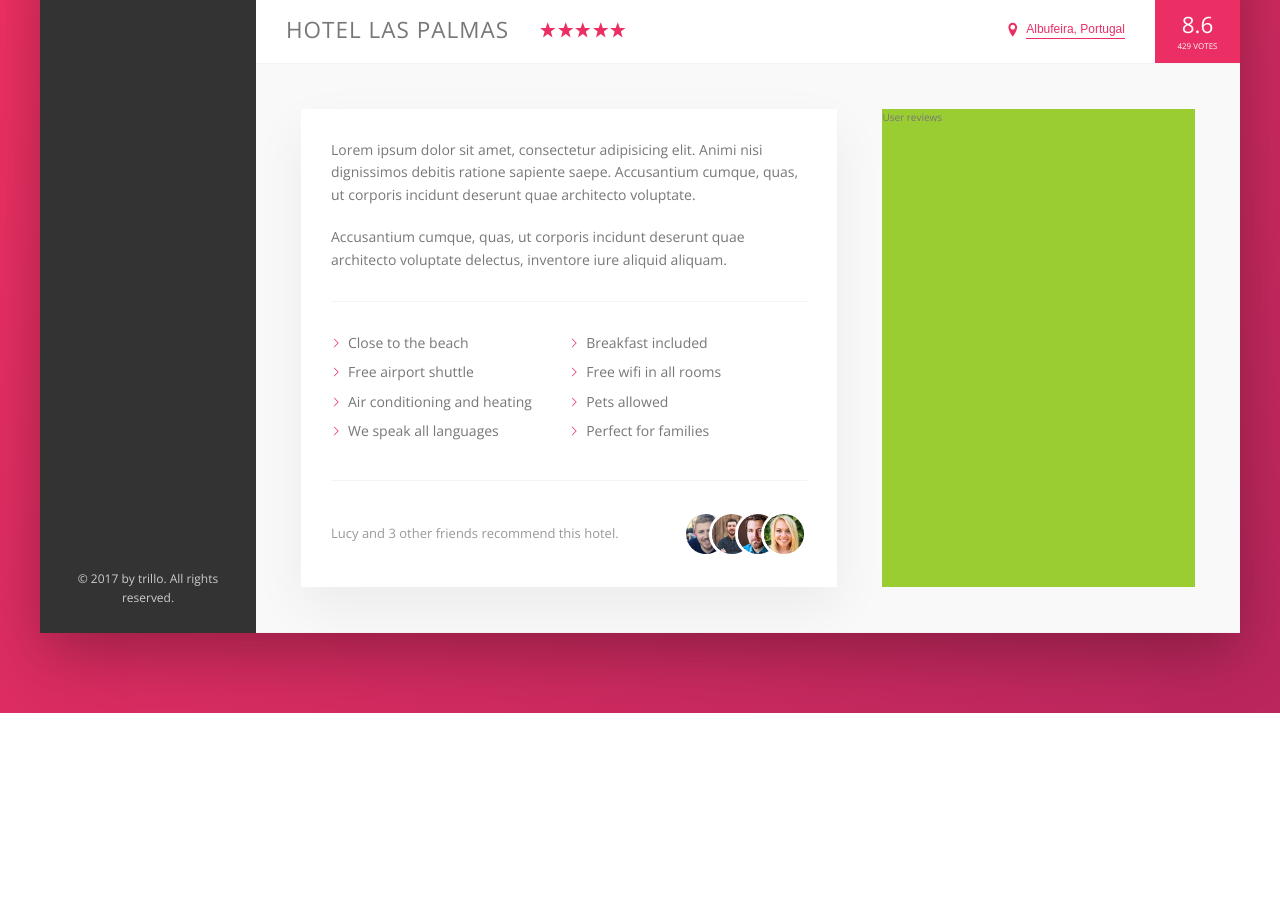
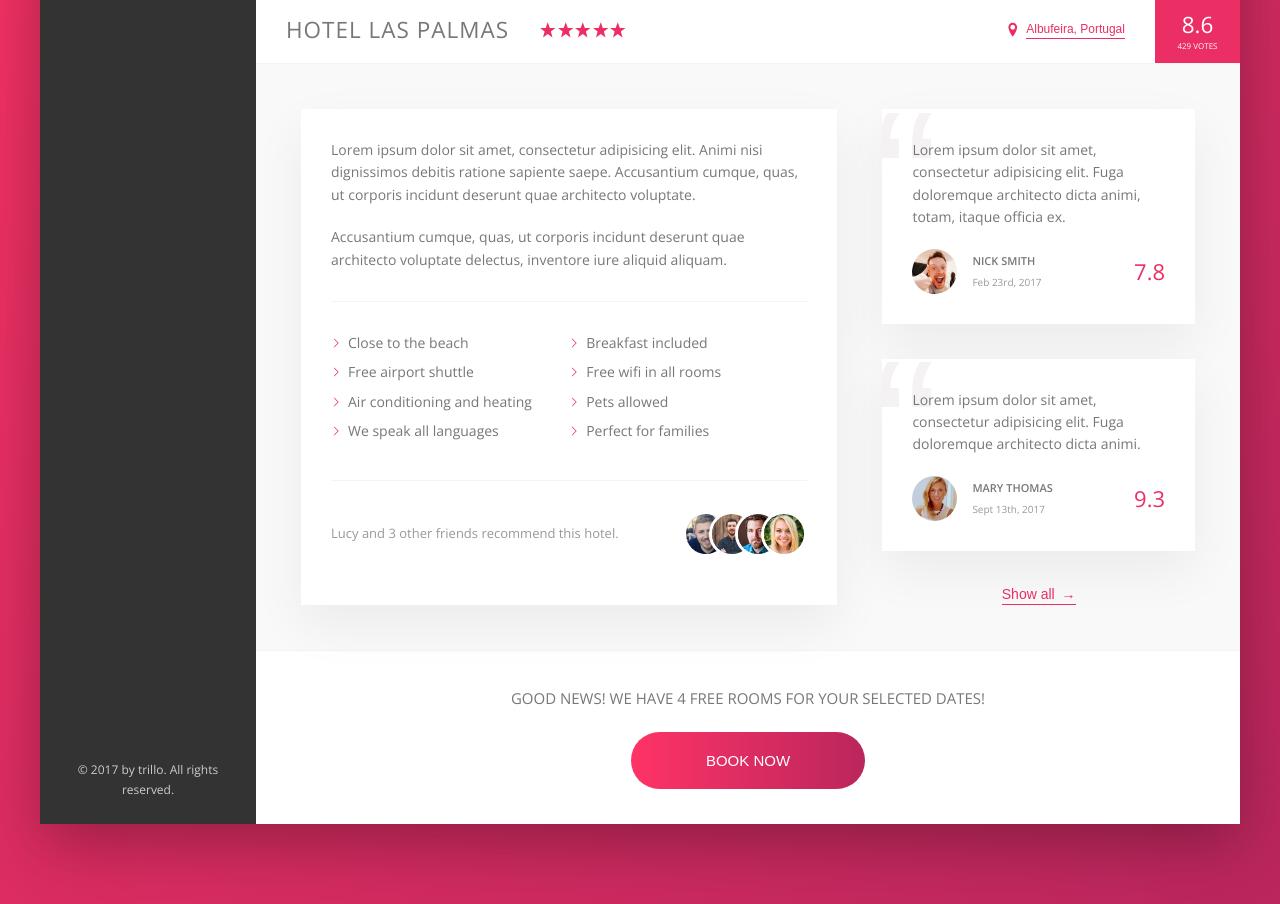
Before and after one commit to eclectic-coding/my-trillo-starter, a website: page src/copy/index.html in a window 1280 px wide. Shown: the part 538-1442 px from the top of the page. Before the commit the page ends 1251 px from the top, so only its background shows below. Drawn offline with nearby package versions, Linux system fonts and the light colour scheme; files that its build step writes are made by us from their sources; files whose address does not match are found by name.

Commit message:
Finished CTA section

```diff
--- a/src/copy/index.html
+++ b/src/copy/index.html
@@ -6,14 +6,14 @@
 
   <link href="https://fonts.googleapis.com/css?family=Open+Sans:300,400,600" rel="stylesheet">
   <link rel="stylesheet" href="css/main.css">
-  <link rel="shortcut icon" type="image/png" href="../img/favicon.png">
+  <link rel="shortcut icon" type="image/png" href="img/favicon.png">
 
   <title>trillo &mdash; Your all-in-one booking app</title>
 </head>
 <body>
 <div class="container">
   <header class="header">
-    <img src="../img/logo.png" alt="trillo logo" class="logo">
+    <img src="img/logo.png" alt="trillo logo" class="logo">
 
     <form action="#" class="search">
       <input type="text" class="search__input" placeholder="Search hotels">
@@ -38,11 +38,13 @@
         <span class="user-nav__notification">13</span>
       </div>
       <div class="user-nav__user">
-        <img src="../img/user.jpg" alt="User photo" class="user-nav__user-photo">
+        <img src="img/user.jpg" alt="User photo" class="user-nav__user-photo">
         <span class="user-nav__user-name">Jonas</span>
       </div>
     </nav>
   </header>
+
+
   <div class="content">
     <nav class="sidebar">
       <ul class="side-nav">
@@ -79,19 +81,23 @@
           </a>
         </li>
       </ul>
+
       <div class="legal">
         &copy; 2017 by trillo. All rights reserved.
       </div>
     </nav>
+
+
+
     <main class="hotel-view">
       <div class="gallery">
-        <figure>
+        <figure class="gallery__item">
           <img src="img/hotel-1.jpg" alt="Photo of hotel 1" class="gallery__photo">
         </figure>
-        <figure>
+        <figure class="gallery__item">
           <img src="img/hotel-2.jpg" alt="Photo of hotel 2" class="gallery__photo">
         </figure>
-        <figure>
+        <figure class="gallery__item">
           <img src="img/hotel-3.jpg" alt="Photo of hotel 3" class="gallery__photo">
         </figure>
       </div>
@@ -135,12 +141,10 @@
       <div class="detail">
         <div class="description">
           <p class="paragraph">
-            Lorem ipsum dolor sit amet, consectetur adipisicing elit. Animi nisi dignissimos debitis ratione sapiente
-            saepe. Accusantium cumque, quas, ut corporis incidunt deserunt quae architecto voluptate.
+            Lorem ipsum dolor sit amet, consectetur adipisicing elit. Animi nisi dignissimos debitis ratione sapiente saepe. Accusantium cumque, quas, ut corporis incidunt deserunt quae architecto voluptate.
           </p>
           <p class="paragraph">
-            Accusantium cumque, quas, ut corporis incidunt deserunt quae architecto voluptate delectus, inventore iure
-            aliquid aliquam.
+            Accusantium cumque, quas, ut corporis incidunt deserunt quae architecto voluptate delectus, inventore iure aliquid aliquam.
           </p>
           <ul class="list">
             <li class="list__item">Close to the beach</li>
@@ -166,16 +170,50 @@
         </div>
 
         <div class="user-reviews">
-          User reviews
+          <figure class="review">
+            <blockquote class="review__text">
+              Lorem ipsum dolor sit amet, consectetur adipisicing elit. Fuga doloremque architecto dicta animi, totam, itaque officia ex.
+            </blockquote>
+            <figcaption class="review__user">
+              <img src="img/user-1.jpg" alt="User 1" class="review__photo">
+              <div class="review__user-box">
+                <p class="review__user-name">Nick Smith</p>
+                <p class="review__user-date">Feb 23rd, 2017</p>
+              </div>
+              <div class="review__rating">7.8</div>
+            </figcaption>
+          </figure>
+
+          <figure class="review">
+            <blockquote class="review__text">
+              Lorem ipsum dolor sit amet, consectetur adipisicing elit. Fuga doloremque architecto dicta animi.
+            </blockquote>
+            <figcaption class="review__user">
+              <img src="img/user-2.jpg" alt="User 1" class="review__photo">
+              <div class="review__user-box">
+                <p class="review__user-name">Mary Thomas</p>
+                <p class="review__user-date">Sept 13th, 2017</p>
+              </div>
+              <div class="review__rating">9.3</div>
+            </figcaption>
+          </figure>
+
+          <button class="btn-inline">Show all <span>&rarr;</span></button>
         </div>
-
+      </div>
+      <div class="cta">
+        <h2 class="cta__book-now">
+          Good news! We have 4 free rooms for your selected dates!
+        </h2>
+        <button class="btn">
+          <span class="btn__visible">Book now</span>
+          <span class="btn__invisible">Only 4 rooms left</span>
+        </button>
       </div>
 
 
     </main>
   </div>
-
 </div>
-
 </body>
 </html>
--- a/src/sass/_components.scss
+++ b/src/sass/_components.scss
@@ -276,14 +276,15 @@
   transition: all .2s;
 
   & span {
-
+    margin-left: 3px;
+    transition: margin-left .2s;
   }
 
   &:hover {
     color: var(--color-grey-dark-1);
 
     span {
-
+      margin-left: 8px;
     }
   }
 
@@ -382,3 +383,129 @@
     }
   }
 }
+
+////////////////////////////////////////
+// RECOMMEND
+.review {
+  background-color: #fff;
+  box-shadow: var(--shadow-light);
+  padding: 3rem;
+  margin-bottom: 3.5rem;
+  position: relative;
+  overflow: hidden;
+
+  &__text {
+    margin-bottom: 2rem;
+    z-index: 10;
+    position: relative;
+  }
+
+  &__user {
+    display: flex;
+    align-items: center;
+  }
+
+  &__photo {
+    height: 4.5rem;
+    width: 4.5rem;
+    border-radius: 50%;
+    margin-right: 1.5rem;
+  }
+
+  &__user-box {
+    margin-right: auto;
+  }
+
+  &__user-name {
+    font-size: 1.1rem;
+    font-weight: 600;
+    text-transform: uppercase;
+    margin-bottom: .4rem;
+  }
+
+  &__user-date {
+    font-size: 1rem;
+    color: var(--color-grey-dark-3);
+  }
+
+  &__rating {
+    color: var(--color-primary);
+    font-size: 2.2rem;
+    font-weight: 300;
+  }
+
+  &::before {
+    content: "\201C";
+    position: absolute;
+    top: -2.75rem;
+    left: -1rem;
+    line-height: 1;
+    font-size: 20rem;
+    color: var(--color-grey-light-2);
+    font-family: sans-serif;
+    z-index: 1;
+  }
+}
+
+////////////////////////////////////////
+// CALL TO ACTION
+.cta {
+  padding: 3.5rem 0;
+  text-align: center;
+
+  &__book-now {
+    font-size: 1.5rem;
+    font-weight: 300;
+    text-transform: uppercase;
+    margin-bottom: 2.2rem;
+  }
+}
+
+.btn {
+  font-size: 1.5rem;
+  font-weight: 300;
+  text-transform: uppercase;
+  border-radius: 100px;
+  border: none;
+  background-image: linear-gradient(to right, var(--color-primary-light), var(--color-primary-dark));
+  color: #fff;
+  cursor: pointer;
+  position: relative;
+  overflow: hidden;
+
+  & > * {
+    display: inline-block;
+    height: 100%;
+    width: 100%;
+    transition: all .2s;
+  }
+
+  &__visible {
+    padding: 2rem 7.5rem;
+  }
+
+  &__invisible {
+    position: absolute;
+    padding: 2rem 0;
+    left: 0;
+    top: -100%;
+  }
+
+  &:hover {
+    background-image: linear-gradient(to left, var(--color-primary-light), var(--color-primary-dark));
+  }
+
+  &:hover &__visible {
+    transform: translateY(100%);
+  }
+
+  &:hover &__invisible {
+    top: 0;
+  }
+
+
+  &:focus {
+    outline: none;
+    animation: pulsate 1s infinite;
+  }
+}
--- a/src/sass/_layout.scss
+++ b/src/sass/_layout.scss
@@ -1,10 +1,16 @@
 .container {
   max-width: 120rem;
   margin: 8rem auto;
-  background-color: var(--color-grey-light-2);
+  background-color: var(--color-grey-light-1);
   box-shadow: var(--shadow-dark);
 
   min-height: 50rem;
+
+  @media only screen and (max-width: $bp-largest) {
+    margin: 0;
+    max-width: 100%;
+    width: 100%;
+  }
 }
 
 .header {
@@ -16,10 +22,20 @@
   display: flex;
   justify-content: space-between;
   align-items: center;
+
+  @media only screen and (max-width: $bp-smallest) {
+    flex-wrap: wrap;
+    align-content: space-around;
+    height: 11rem;
+  }
 }
 
 .content {
   display: flex;
+
+  @media only screen and (max-width: $bp-medium) {
+    flex-direction: column;
+  }
 }
 
 .sidebar {
@@ -35,29 +51,47 @@
 .hotel-view {
   background-color: #fff;
 
-  // Testing
-  //height: 80rem;
-
-  flex: 1; // flex grow
+  flex: 1;
 }
 
 .detail {
+  font-size: 1.4rem;
   display: flex;
   padding: 4.5rem;
   background-color: var(--color-grey-light-1);
   border-bottom: var(--line);
+
+  @media only screen and (max-width: $bp-medium) {
+    padding: 3rem;
+  }
+
+  @media only screen and (max-width: $bp-small) {
+    flex-direction: column;
+  }
 }
 
 .description {
-  font-size: 1.4rem;
   background-color: #fff;
   box-shadow: var(--shadow-light);
   padding: 3rem;
   flex: 0 0 60%;
   margin-right: 4.5rem;
+
+  @media only screen and (max-width: $bp-medium) {
+    padding: 2rem;
+    margin-right: 3rem;
+  }
+
+  @media only screen and (max-width: $bp-small) {
+    margin-right: 0;
+    margin-bottom: 3rem;
+  }
 }
 
 .user-reviews {
-  background-color: yellowgreen;
   flex: 1;
+
+  display: flex;
+  flex-direction: column;
+  align-items: center;
 }
```
